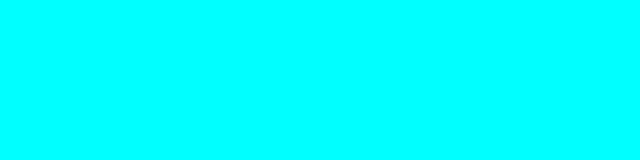
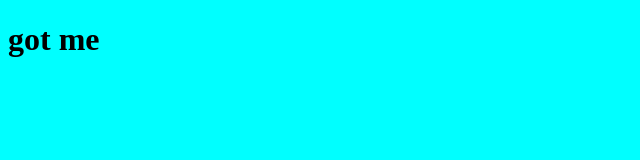
Before and after one commit to seondal/VanillaJS-Practice, a plain HTML site: page index.html in a window 1280 px wide. Shown: the whole page, without its empty margins (0-640 px from the left). Drawn offline with Linux system fonts and the light colour scheme.

Commit message:
HTML in Javascript

```diff
--- a/app.js
+++ b/app.js
@@ -1 +1,3 @@
-alert("hi");
+const title = document.getElementById("title");
+
+title.innerText = "got me";
--- a/index.html
+++ b/index.html
@@ -8,6 +8,7 @@
     <title>Momentum</title>
 </head>
 <body>
+    <h1 autofocus class="hello" id="title">Grab Me !</h1>
     <script src="app.js"></script>
 </body>
 </html>
```
